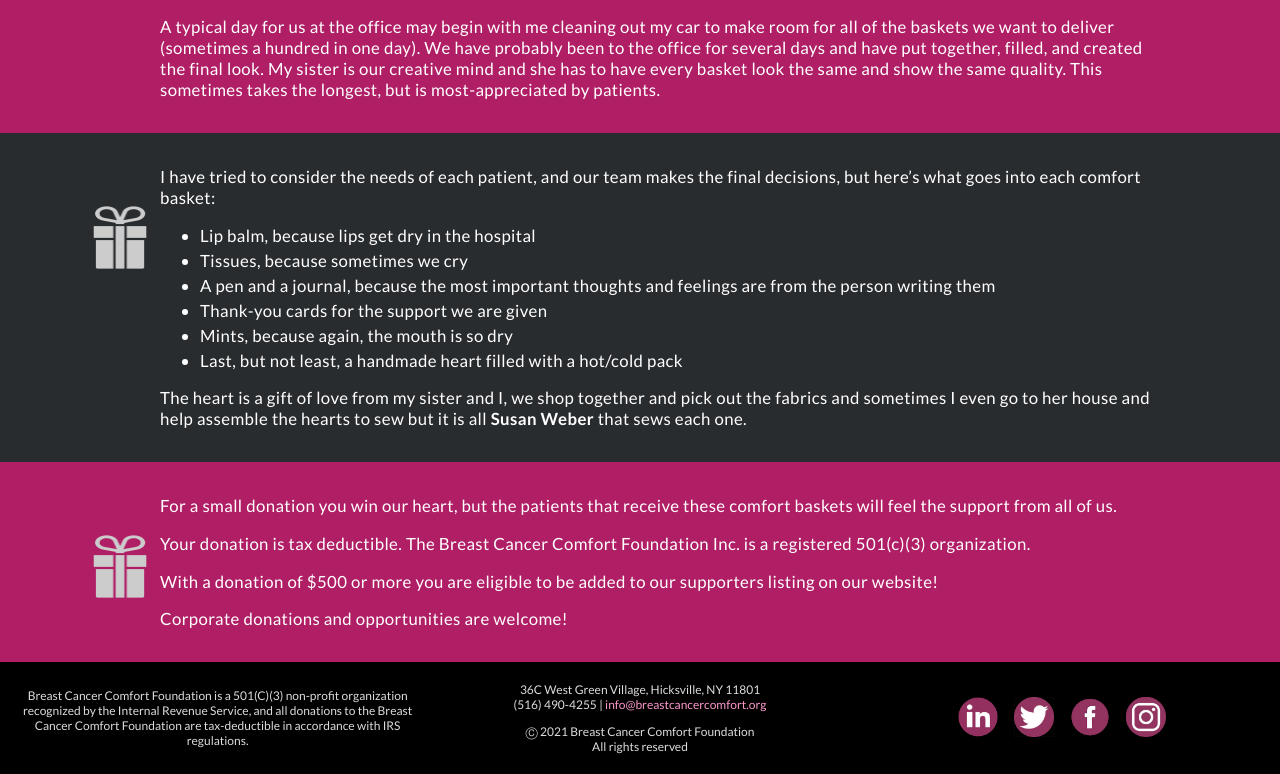
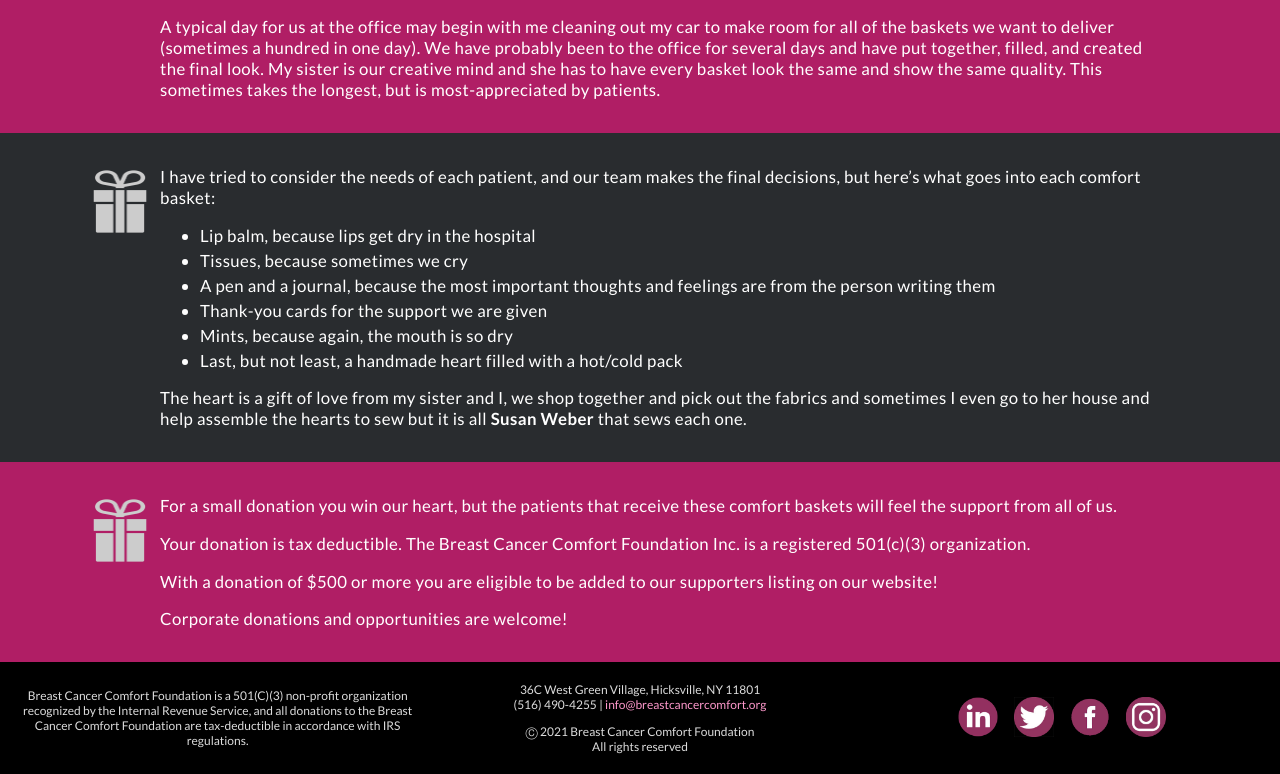
Before and after one commit to vishalicious213/bcc-v2, a Next.js app: page /donate in a window 1280 px wide. Shown: the part 1045-1819 px from the top of the page. Built offline with nearby package versions, Linux system fonts and the light colour scheme.

Commit message:
adjusted git images for text w/o header elements

```diff
--- a/pages/donate.js
+++ b/pages/donate.js
@@ -30,7 +30,7 @@ export default function Donate() {
           </section>
 
           <section className='grey-container gift-container'>
-            <div className='gift-img-container'>
+            <div className='gift-img-container-top'>
                 <img className='gift-img' src='gift.png' alt='wrapped gift' />
             </div>
             <div className='gift-text-container'>
@@ -48,7 +48,7 @@ export default function Donate() {
           </section>
 
           <section className='pink-container gift-container'>
-            <div className='gift-img-container'>
+            <div className='gift-img-container-top'>
                 <img className='gift-img' src='gift.png' alt='wrapped gift' />
             </div>
             <div className='gift-text-container'>
--- a/styles/globals.css
+++ b/styles/globals.css
@@ -68,8 +68,14 @@ a {
   display: flex;
   align-items: flex-start;
   width: 5rem;
-  /* max-width: 5rem; */
   padding: 3.5rem .75rem 0 .75rem;
+}
+
+.gift-img-container-top {
+  display: flex;
+  align-items: flex-start;
+  width: 5rem;
+  padding: 1.25rem .75rem 0 .75rem;
 }
 
 .gift-img {
```
